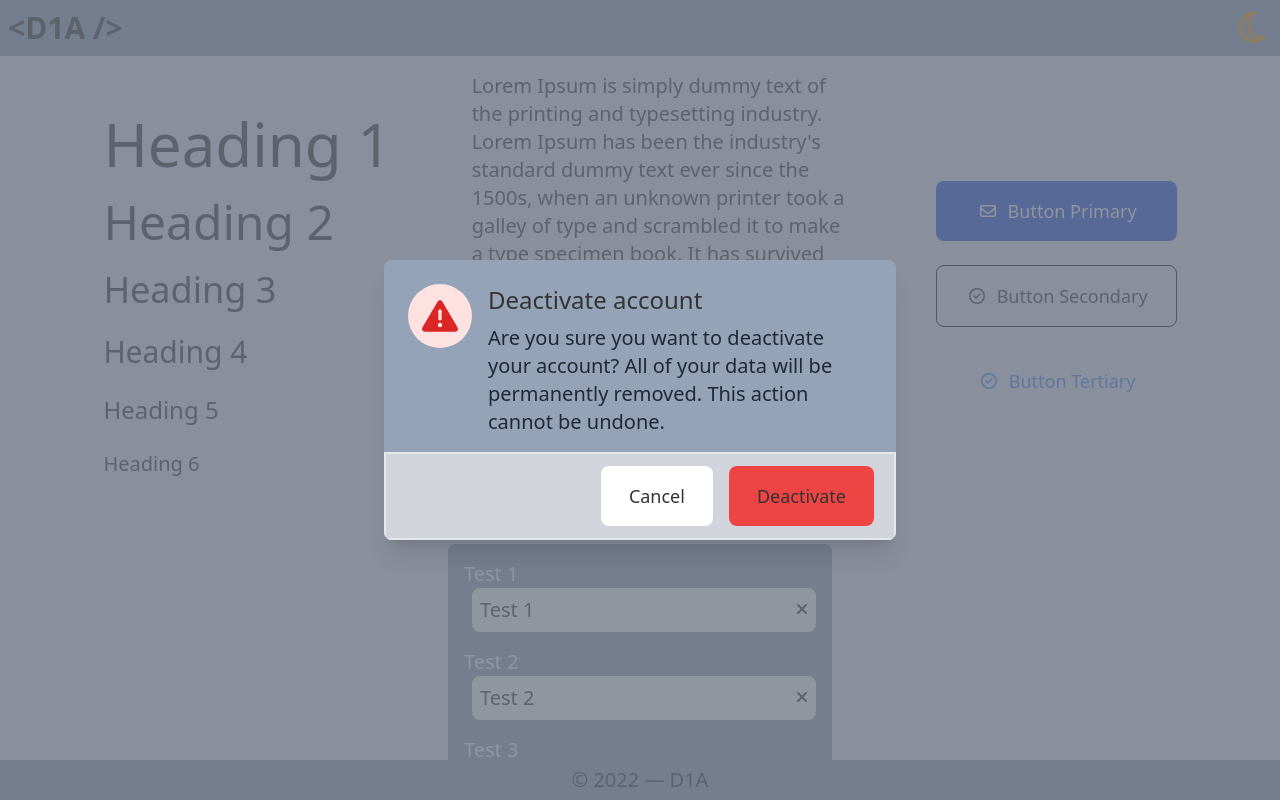
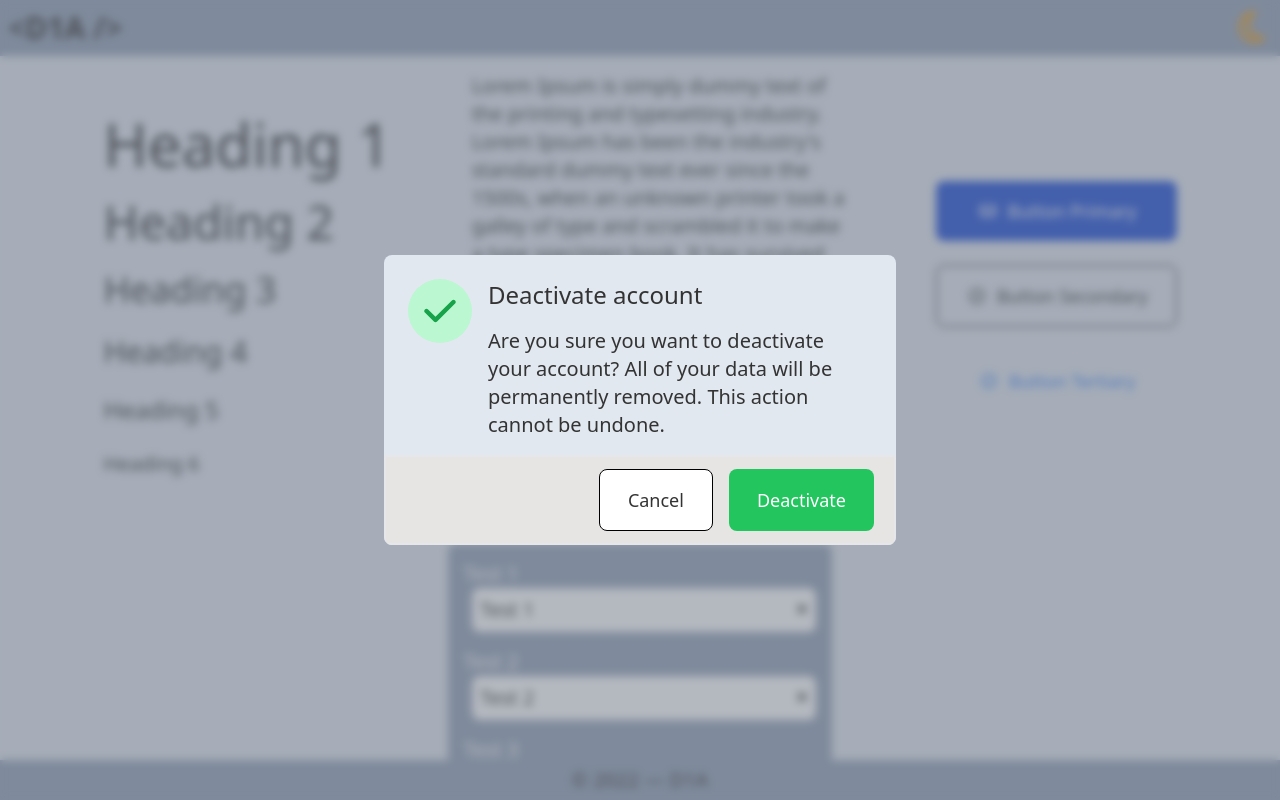
Before and after one commit to doinel1a/template-next-ts, a Next.js app: page / in a window 1280 px wide. Both pictures are taken after a click on the button "Button Primary". Shown: the top 800 px of the page. Built offline with nearby package versions, Linux system fonts and the light colour scheme.

Commit message:
Modal refactored

```diff
--- a/src/components/Modal.tsx
+++ b/src/components/Modal.tsx
@@ -1,22 +1,20 @@
-import {
-    Dispatch,
-    SetStateAction,
-    SyntheticEvent,
-    useEffect,
-    useRef,
-} from 'react';
+import { SyntheticEvent, useEffect, useRef, useState } from 'react';
+import ReactDOM from 'react-dom';
 import { FontAwesomeIcon } from '@fortawesome/react-fontawesome';
-import { faWarning } from '@fortawesome/free-solid-svg-icons';
-
-import useStateContext from '../context/ContextProvider';
+import { faCheck, faWarning } from '@fortawesome/free-solid-svg-icons';
 
 import ButtonPrimary from './Buttons/ButtonPrimary';
+import ButtonSecondary from './Buttons/ButtonSecondary';
 import Paragraph from './Text/Paragraph';
-import ButtonSecondary from './Buttons/ButtonSecondary';
 
 interface IModalProps {
-    isModalVisible: boolean;
-    setIsModalVisible: Dispatch<SetStateAction<boolean>>;
+    type: 'green' | 'red';
+    title: string;
+    content: string;
+    btnPrimaryContent: string;
+    btnPrimaryCallback?: () => void;
+    btnSecondaryContent: string;
+    btnSecondaryCallback?: () => void;
 }
 
 interface FocusEvent<T = Element> extends SyntheticEvent<T> {
@@ -24,18 +22,34 @@ interface FocusEvent<T = Element> extends SyntheticEvent<T> {
     target: EventTarget & T;
 }
 
+const stopPropagation = (e: any) => e.stopPropagation();
+
 const Modal: React.FC<IModalProps> = ({
-    isModalVisible,
-    setIsModalVisible,
+    type,
+    title,
+    content,
+    btnPrimaryContent,
+    btnPrimaryCallback,
+    btnSecondaryContent,
+    btnSecondaryCallback,
 }) => {
-    const { isDarkMode } = useStateContext();
+    const [isOpen, setIsOpen] = useState<boolean>(false);
     const modalRef = useRef<HTMLDivElement | null>(null);
 
     useEffect(() => {
-        isModalVisible
+        setIsOpen(true);
+
+        return () => {
+            setIsOpen(false);
+            document.body.classList.remove('overflow-hidden');
+        };
+    }, []);
+
+    useEffect(() => {
+        isOpen
             ? document.body.classList.add('overflow-hidden')
             : document.body.classList.remove('overflow-hidden');
-    }, [isModalVisible]);
+    }, [isOpen]);
 
     const handleFocus = (e: FocusEvent<HTMLDivElement>) => {
         modalRef.current?.setAttribute('tabindex', '0');
@@ -46,75 +60,86 @@ const Modal: React.FC<IModalProps> = ({
 
     return (
         <div
-            className={`relative z-10 ${isModalVisible ? 'block' : 'hidden'}`}
+            role='dialog'
             aria-labelledby='modal-title'
-            role='dialog'
             aria-modal='true'
+            className='relative z-10'
+            onClick={() => ModalManager.close()}
         >
-            <div className='fixed inset-0 bg-gray-500 bg-opacity-75 transition-opacity'></div>
+            <div className='fixed inset-0 bg-gray-500 bg-opacity-50 transition-opacity backdrop-blur-sm'></div>
 
             <div
                 ref={modalRef}
+                className='fixed z-10 inset-0'
                 onBlur={handleFocus}
-                className='fixed z-10 inset-0 overflow-y-auto'
             >
-                <div className='flex items-end sm:items-center justify-center min-h-full p-4 text-center sm:p-0'>
+                <div className='min-h-full flex justify-center items-end sm:items-center p-4 sm:p-0'>
                     <div
-                        className={`relative rounded-lg text-left overflow-hidden shadow-xl transform transition-all sm:my-8 sm:max-w-lg sm:w-full ${
-                            isDarkMode ? 'bg-primary-dark' : 'bg-primary-light'
-                        }`}
+                        className='sm:max-w-lg sm:w-full relative sm:my-8 rounded-lg overflow-hidden bg-primary-light dark:bg-primary-dark transform transition-all'
+                        onClick={stopPropagation}
                     >
-                        <div
-                            className={`px-4 pt-5 pb-4 sm:p-6 sm:pb-4  ${
-                                isDarkMode
-                                    ? 'bg-primary-dark'
-                                    : 'bg-primary-light'
-                            }`}
-                        >
+                        <div className='px-4 pt-5 pb-4 sm:p-6 sm:pb-4 bg-secondary-light dark:bg-secondary-dark'>
                             <div className='sm:flex sm:items-start'>
+                                {type === 'green' ? (
+                                    <div className='w-12 md:w-14 lg:w-16 h-12 md:h-14 lg:h-16 mx-auto flex-shrink-0 flex items-center justify-center rounded-full bg-green-200 sm:mx-0'>
+                                        <FontAwesomeIcon
+                                            icon={faCheck}
+                                            className='w-7 md:w-8 lg:w-9 h-7 md:h-8 lg:h-9 text-green-600'
+                                        />
+                                    </div>
+                                ) : (
                                     <div className='w-12 md:w-14 lg:w-16 h-12 md:h-14 lg:h-16 mx-auto flex-shrink-0 flex items-center justify-center rounded-full bg-red-100 sm:mx-0'>
                                         <FontAwesomeIcon
                                             icon={faWarning}
                                             className='w-7 md:w-8 lg:w-9 h-7 md:h-8 lg:h-9 text-red-600'
                                         />
                                     </div>
+                                )}
+
                                 <div className='mt-3 text-center sm:mt-0 sm:ml-4 sm:text-left'>
+                                    <div id='modal-title'>
                                         <Paragraph
-                                        text='Deactivate account'
-                                        customCss='text-lg md:text-xl lg:text-2xl font-medium '
+                                            text={title}
+                                            customCss='text-lg md:text-xl lg:text-2xl font-medium'
                                         />
-                                    <div className='mt-2'>
+                                    </div>
+                                    <div className='mt-4'>
                                         <Paragraph
-                                            text='Are you sure you want to deactivate
-                                            your account? All of your data will
-                                            be permanently removed. This action
-                                            cannot be undone.'
-                                            customCss={`${
-                                                isDarkMode
-                                                    ? 'text-gray-50'
-                                                    : 'text-gray-800'
-                                            }`}
+                                            text={content}
+                                            customCss='text-color-light dark:text-color-dark'
                                         />
                                     </div>
                                 </div>
                             </div>
                         </div>
-                        <div className='flex flex-col sm:flex-row-reverse border-2 gap-x-4 gap-y-2 px-4 py-3 sm:px-5 bg-gray-300'>
+                        <div className='flex flex-col sm:flex-row-reverse border-2 gap-x-4 gap-y-2 px-4 py-3 sm:px-5 bg-stone-200'>
                             <ButtonPrimary
                                 type='button'
-                                text='Deactivate'
-                                stateCss='w-full sm:w-auto bg-red-500 hover:bg-red-700 focus:bg-red-700'
-                                onClick={() =>
-                                    setIsModalVisible((prevState) => !prevState)
-                                }
+                                text={btnPrimaryContent}
+                                spanCss='!text-white'
+                                stateCss={`w-full sm:w-auto ${
+                                    type === 'green'
+                                        ? 'bg-green-500 hover:bg-green-700 focus:bg-green-700'
+                                        : 'bg-red-500 hover:bg-red-700 focus:bg-red-700'
+                                }`}
+                                onClick={() => {
+                                    ModalManager.close();
+                                    btnPrimaryCallback
+                                        ? btnPrimaryCallback()
+                                        : null;
+                                }}
                             />
                             <ButtonSecondary
                                 type='button'
-                                text='Cancel'
-                                stateCss='w-full sm:w-auto bg-white'
-                                onClick={() =>
-                                    setIsModalVisible((prevState) => !prevState)
-                                }
+                                text={btnSecondaryContent}
+                                spanCss='!text-color-light'
+                                stateCss='w-full sm:w-auto border border-black bg-white hover:bg-gray-100 focus:bg-gray-100'
+                                onClick={() => {
+                                    ModalManager.close();
+                                    btnSecondaryCallback
+                                        ? btnSecondaryCallback()
+                                        : null;
+                                }}
                             />
                         </div>
                     </div>
@@ -124,4 +149,33 @@ const Modal: React.FC<IModalProps> = ({
     );
 };
 
+var node: any;
+var modals: any[] = [];
+
+const renderModal = () => {
+    if (modals.length == 0) return;
+
+    const component = modals.shift();
+
+    if (!node) {
+        node = document.createElement('div');
+        node.id = 'modal';
+        document.body.appendChild(node);
+    }
+
+    ReactDOM.render(component, node);
+};
+
+export const ModalManager = {
+    open(component: any) {
+        modals.push(component);
+
+        if (modals.length == 1) renderModal();
+    },
+    close() {
+        ReactDOM.unmountComponentAtNode(node);
+        renderModal();
+    },
+};
+
 export default Modal;
--- a/src/pages/index.tsx
+++ b/src/pages/index.tsx
@@ -1,5 +1,4 @@
 import { NextPage } from 'next';
-import { useState } from 'react';
 import { faCheckCircle, faEnvelope } from '@fortawesome/free-regular-svg-icons';
 
 import MetaHead from '../components/MetaHead';
@@ -12,19 +11,29 @@ import ButtonTertiary from '../components/Buttons/ButtonTertiary';
 import Form from '../components/Form/Form';
 import InputText from '../components/Form/InputText';
 import InputNumber from '../components/Form/InputNumber';
-import Modal from '../components/Modal';
+import Modal, { ModalManager } from '../components/Modal';
 
 const Home: NextPage = () => {
-    const [isModalVisible, setIsModalVisible] = useState<boolean>(false);
+    const openModal = () => {
+        ModalManager.open(
+            <Modal
+                type='green'
+                title='Deactivate account'
+                content='Are you sure you want to deactivate
+                your account? All of your data will
+                be permanently removed. This action
+                cannot be undone.'
+                btnPrimaryContent='Deactivate'
+                btnPrimaryCallback={() => alert('Callback')}
+                btnSecondaryContent='Cancel'
+            />
+        );
+    };
 
     return (
         <>
             <MetaHead />
             <main>
-                <Modal
-                    isModalVisible={isModalVisible}
-                    setIsModalVisible={setIsModalVisible}
-                />
                 <section className='w-full h-full flex lg:justify-center lg:items-center flex-wrap gap-x-6 lg:gap-x-20 gap-y-6 px-4 py-4'>
                     <div className='flex flex-col gap-y-6'>
                         <Heading type='h1' text='Heading 1' />
@@ -44,9 +53,7 @@ const Home: NextPage = () => {
                             icon={faEnvelope}
                             spanCss='!text-white'
                             iconCss='!text-white'
-                            onClick={() =>
-                                setIsModalVisible((prevState) => !prevState)
-                            }
+                            onClick={() => openModal()}
                         />
                         <ButtonSecondary
                             type='button'
```
Lines whose indentation alone changed are shown as unchanged.
